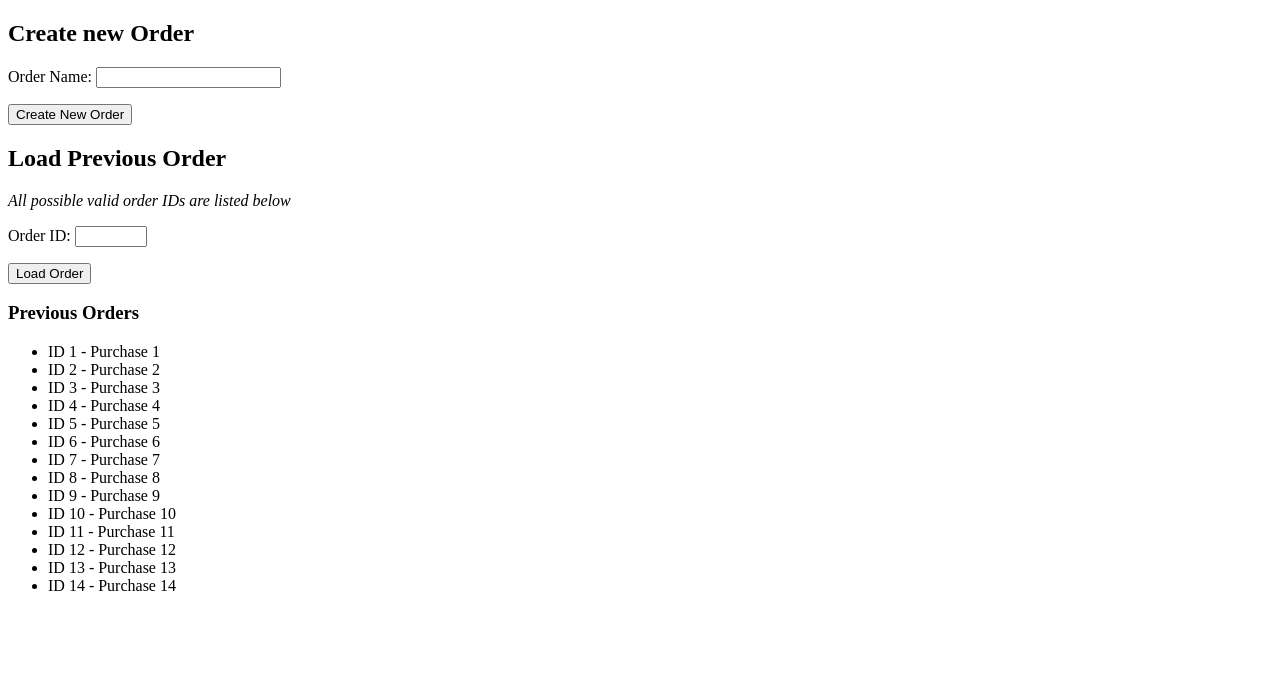
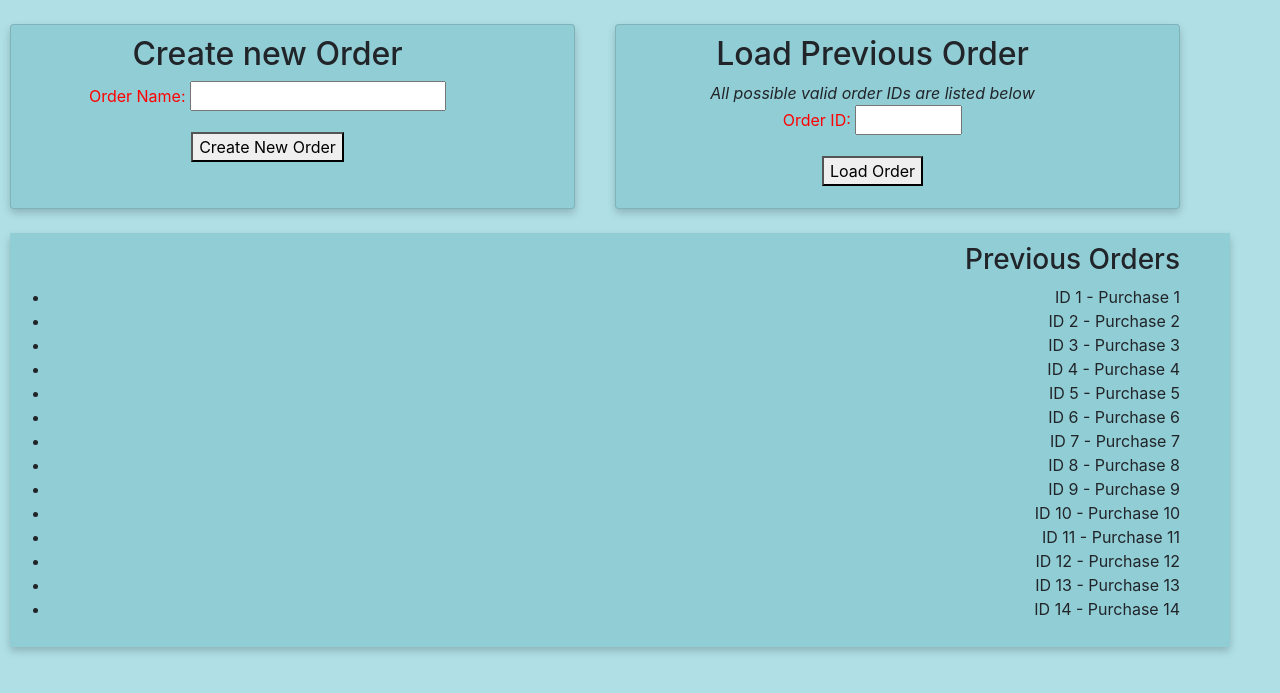
Before and after one commit to akazee/Checkout_App, a Django app: page / in a window 1280 px wide. Shown: the top 693 px of the page. Run offline with Django 3.2, Linux system fonts and the light colour scheme; data comes from the database, SQL or seed files in the repository.

Commit message:
Updated Create to allow the style formatting

```diff
--- a/checkout/templates/checkout/create.html
+++ b/checkout/templates/checkout/create.html
@@ -3,14 +3,23 @@
 {% block title %} Create new Order {% endblock %}
 
 {% block content %}
-
+{% load static %}
+<link rel="stylesheet" href="https://cdn.jsdelivr.net/npm/bootstrap@4.3.1/dist/css/bootstrap.min.css">
+<link rel = "stylesheet" href="{% static 'styleCreate.css'%}">
+<br>
+<div class="row">
+    <div class="col">
+        <div class="card">
             <h2>Create new Order</h2>
                 <form method="post" action="/create/">
                     {% csrf_token %}
                     {{form.as_p}}
                     <button type="submit", name="save", value="save">Create New Order</button>
                 </form>
-
+        </div>
+    </div>
+    <div class="col">
+        <div class="card">
         <h2>Load Previous Order</h2>
         <em>All possible valid order IDs are listed below</em>
             <form method="post" action="/create/">
@@ -18,11 +27,16 @@
                 {{oldform.as_p}}
                 <button type="submit", name="Load", value="Load">Load Order</button>
             </form>
-
+        </div>
+    </div>
+</div>
+<br>
+<div class="card2">
     <h3>Previous Orders</h3>
         <ul>
             {% for recipt in recipts %}
                 <li>ID {{recipt.id}} - {{recipt.text}}</li>
             {% endfor %}
         </ul>
+</div>
 {% endblock %}
```
Lines whose indentation alone changed are shown as unchanged.
